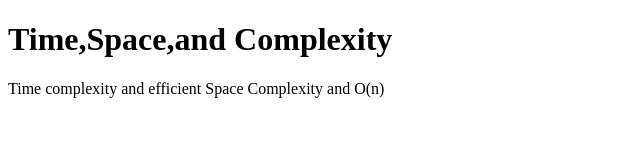
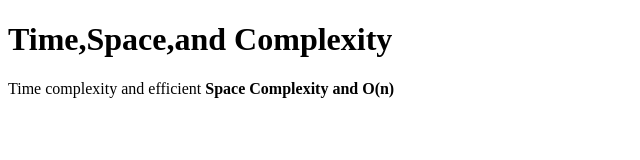
Before and after one commit to acciojob/time-and-space-complexity-Premkrishna-harale, a website: page main.html in a window 1280 px wide. Shown: the full height of the page, 0-640 px from the left. Drawn offline with Linux system fonts and the light colour scheme.

Commit message:
created a submission

```diff
--- a/main.html
+++ b/main.html
@@ -10,7 +10,7 @@
 	<!-- the entire body must be written by student -->
 	<h1> Time,Space,and Complexity</h1>
 	<p1>Time complexity and efficient</p1>
-	<p2>Space Complexity and O(n)</p2>
+	<p2><b>Space Complexity and O(n)</b></p2>
     <script type="text/javascript" src="./script.js">
 </script>
 
```
